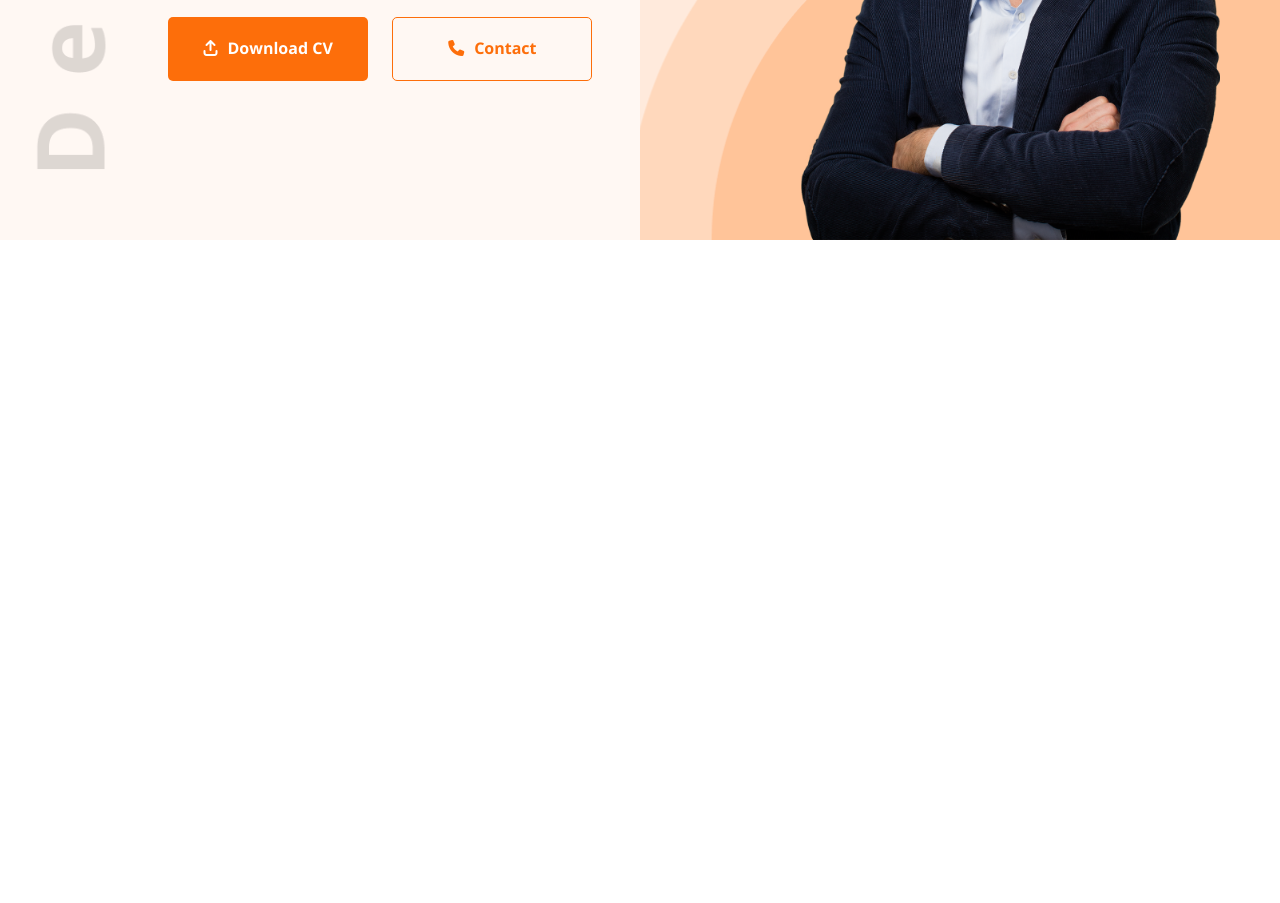
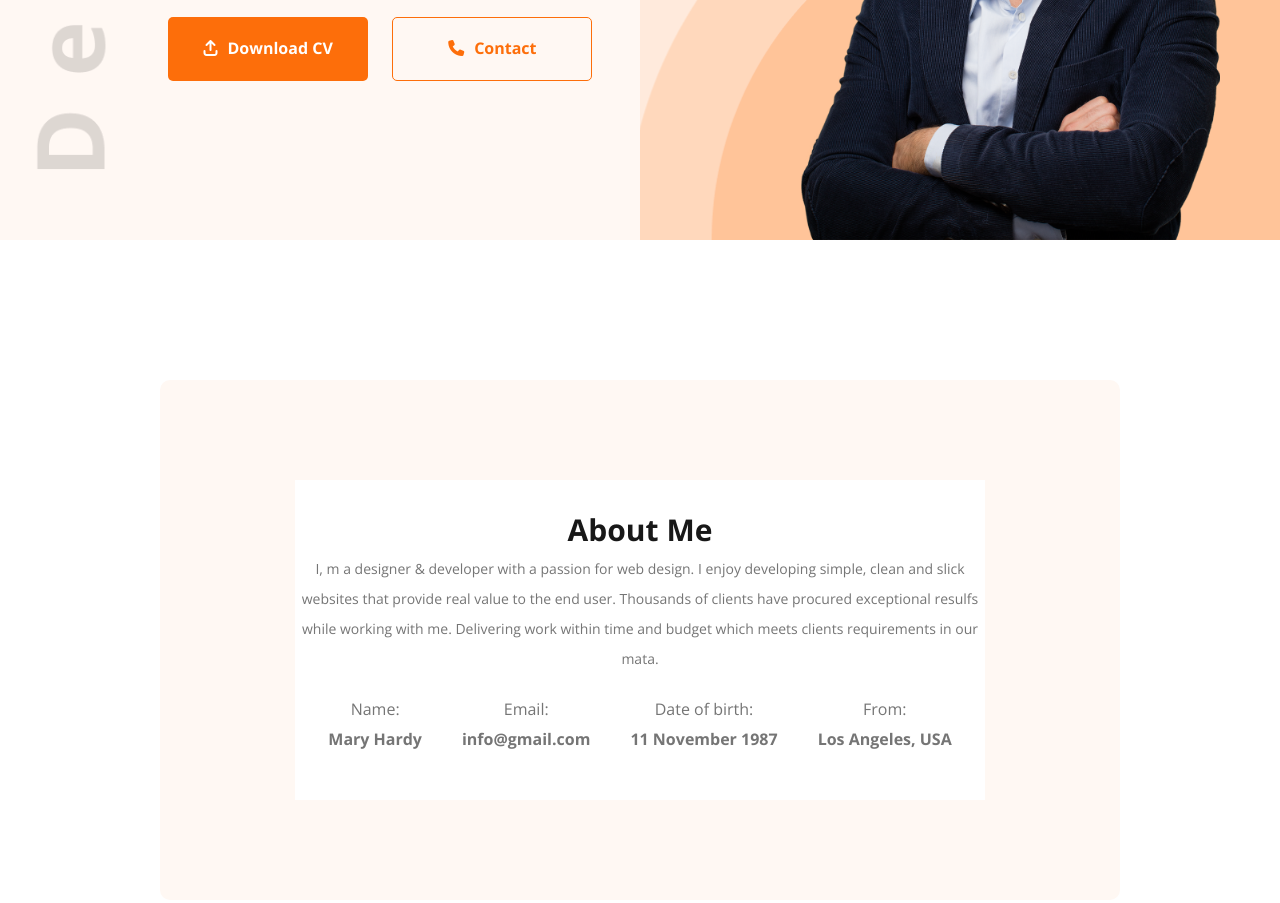
Before and after one commit to khushih8900/Developer-portfolio-demo, a plain HTML site: page index.html in a window 1280 px wide. Shown: the part 560-1463 px from the top of the page. Before the commit the page ends 800 px from the top, so only its background shows below. Drawn offline with nearby package versions, Linux system fonts and the light colour scheme.

Commit message:
added about section

```diff
--- a/index.html
+++ b/index.html
@@ -58,7 +58,38 @@
         </div>
       </section>
     </header>
+
     <!-- ====================main body==================== -->
+    <section class="about-section">
+      <div class="about">
+        <div class="inner-details">
+          <h1>About Me</h1>
+          <p>
+            I, m a designer & developer with a passion for web design. I enjoy
+            developing simple, clean and slick websites that provide real value
+            to the end user. Thousands of clients have procured exceptional
+            resulfs while working with me. Delivering work within time and
+            budget which meets clients requirements in our mata.
+          </p>
+          <ul>
+            <li>
+              Name: <br />
+              <span>Mary Hardy</span>
+            </li>
+            <li>
+              Email: <br />
+              <span>info@gmail.com</span>
+            </li>
+            <li>
+              Date of birth: <br />
+              <span>11 November 1987</span>
+            </li>
+            <li>From: <br><span> Los Angeles, USA</span></li>
+
+          </ul>
+        </div>
+      </div>
+    </section>
     <!-- ====================footer section==================== -->
   </body>
   <!-- =======link for font awesome ======== -->
--- a/style/style.css
+++ b/style/style.css
@@ -26,7 +26,8 @@ ul {
 
 
 }
-.hero-container{
+
+.hero-container {
     width: 100%;
     height: 100%;
     display: flex;
@@ -138,7 +139,7 @@ ul {
 
 .detail p {
     color: rgb(117, 117, 117);
-    font-size:21px;
+    font-size: 21px;
     font-weight: 400;
     line-height: 30px;
     text-align: left;
@@ -227,3 +228,78 @@ button i {
     z-index: 2;
     margin-right: 60px;
 }
+
+/* ===========end header section============ */
+/* ===========start about section============ */
+.about-section {
+    width: 100%;
+    height: 100vh;
+    display: flex;
+    align-items: center;
+    justify-content: center;
+    background-color: #fff;
+}
+
+.about {
+    width: 75%;
+    height: 65vh;
+    display: flex;
+    align-items: center;
+    justify-content: center;
+    flex-direction: column;
+    text-align: center;
+    border-radius: 10px;
+
+    background: rgb(255, 248, 243);
+    padding: 20px;
+}
+
+.inner-details {
+    width: 75%;
+    height: 40vh;
+    display: flex;
+    align-items: center;
+    justify-content: center;
+    background-color: #fff;
+    flex-direction: column;
+}
+
+.inner-details p {
+    color: rgb(117, 117, 117);
+    font-size: 14px;
+    font-weight: 400;
+    line-height: 30px;
+    text-align: center;
+}
+
+.inner-details h1 {
+
+    color: rgb(24, 24, 24);
+    font-size: 30px;
+    font-weight: 700;
+    line-height: 48px;
+    text-align: center;
+
+
+
+}
+
+.inner-details ul li span{
+    font-weight:700;
+
+}
+.inner-details ul li {
+    color: rgb(117, 117, 117);
+    font-size: 16px;
+    font-weight:400;
+    line-height: 30px;
+    text-align: center;
+    margin: 20px;
+
+}
+
+.inner-details ul {
+   display: flex;
+   align-items: center;
+   justify-content: space-evenly;
+}
```
Lines whose indentation alone changed are shown as unchanged.
